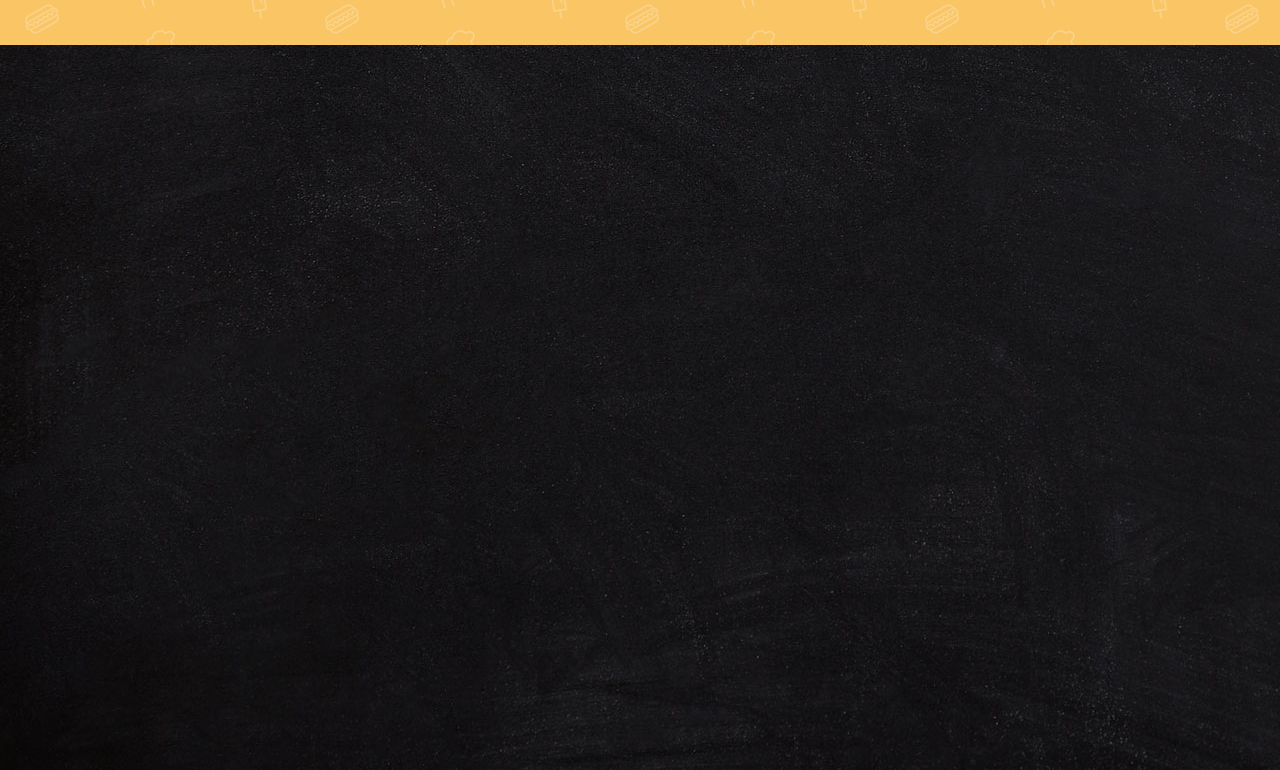
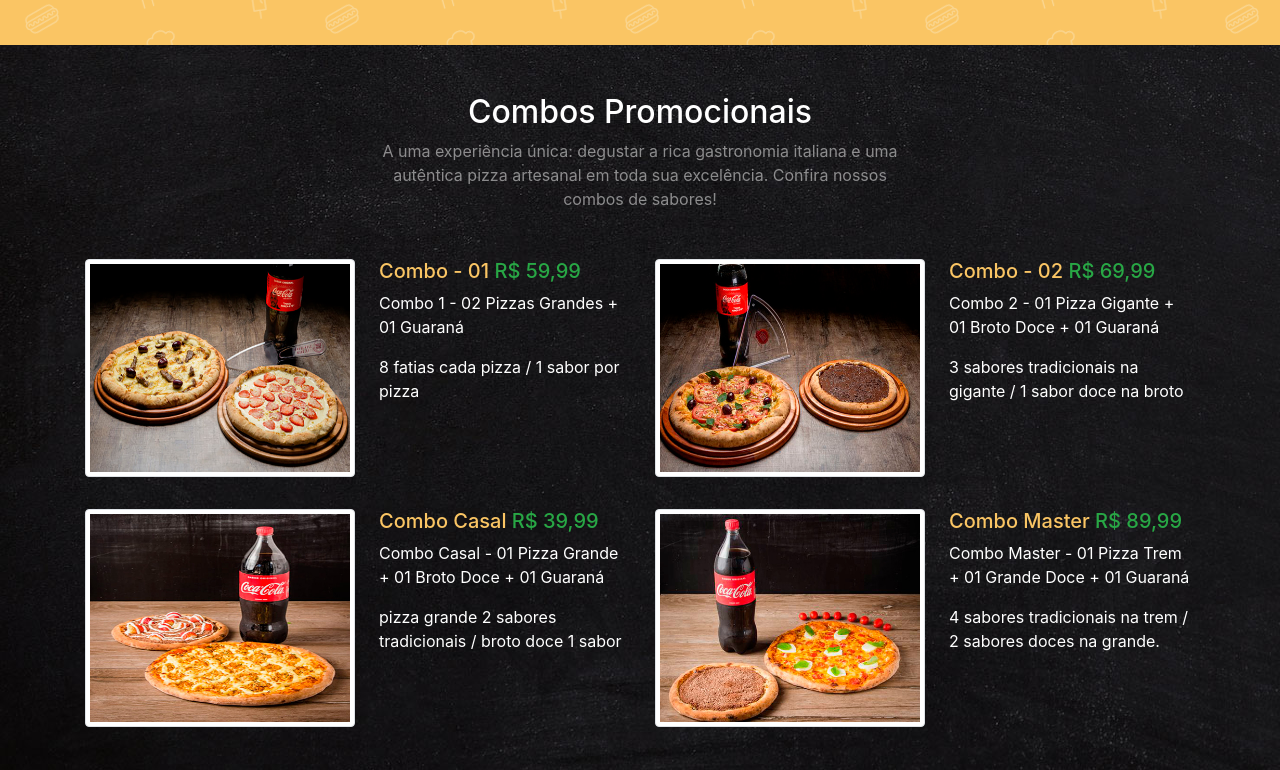
Before and after one commit to ArturdaSilvaRezende/Pizza-Delicious-project-started, a website built with webpack: page src/index.html in a window 1280 px wide. Shown: the part 1668-2438 px from the top of the page. Built offline with nearby package versions, Linux system fonts and the light colour scheme; a web font is replaced by a local one.

Commit message:
Finished main-our-combo is responsive

```diff
--- /dev/null
+++ b/src/assets/scss/_main-our-combo.scss
@@ -0,0 +1,40 @@
+#main-our-combo {
+  .main-our-combo-title {
+    p {
+      width: 50%;
+    }
+  }
+  .container {
+    .row {
+      figure {
+        img {
+          width: 50%;
+        }
+      }
+    }
+  }
+
+  @media screen and (max-width: 992px) {
+    .main-our-combo-title {
+      p {
+        width: 100%;
+      }
+    }
+    .container {
+      .row {
+        figure {
+          align-items: center;
+          flex-direction: column;
+          img {
+            width: 100%;
+          }
+
+          figcaption {
+            margin: 20px 0;
+            font-size: 0.9rem;
+          }
+        }
+      }
+    }
+  }
+}
--- a/src/assets/scss/main.scss
+++ b/src/assets/scss/main.scss
@@ -7,3 +7,4 @@
 @import "main-contact";
 @import "main-about";
 @import "main-our-services";
+@import "main-our-combo";
--- a/src/index.html
+++ b/src/index.html
@@ -243,6 +243,69 @@
                 </div>
 
             </section><!-- our services -->
+
+            <section id="main-our-combo" class="overflow-hidden">
+
+                <div class="container mt-5 mb-5 text-center main-our-combo-title">
+                    <h2 class="text-white">Combos Promocionais</h2>
+                    <p class="text-white-50 m-auto">A uma experiência única: degustar a rica gastronomia italiana e
+                        uma autêntica pizza artesanal em toda sua excelência. Confira nossos combos de sabores! </p>
+                </div><!-- title -->
+
+                <div class="container">
+                    <div class="row ">
+
+                        <figure class="col-md-6 d-flex">
+                            <img class="d-block img-thumbnail" src="assets/img/combo-01.jpg"
+                                alt="Combo 1 - 02 Pizzas Grandes + 01 Guaraná">
+                            <figcaption class="d-flex flex-column pl-4">
+                                <h5 class="color-orange">Combo - 01 <span class="text-success">R$ 59,99</span></h5>
+                                <span class="text-white mb-3">Combo 1 - 02 Pizzas Grandes + 01 Guaraná</span>
+                                <span class="text-white">8 fatias cada pizza / 1 sabor por pizza</span>
+                            </figcaption>
+                        </figure>
+                        <figure class="col-md-6 d-flex">
+                            <img class="d-block img-thumbnail" src="assets/img/combo-02.jpg" alt="Combo 2 - 01 Pizza Gigante + 01 Broto Doce + 01
+                            Guaraná">
+                            <figcaption class="d-flex flex-column pl-4">
+                                <h5 class="color-orange">Combo - 02 <span class="text-success">R$ 69,99</span></h5>
+                                <span class="text-white mb-3">Combo 2 - 01 Pizza Gigante + 01 Broto Doce + 01
+                                    Guaraná</span>
+                                <span class="text-white">3 sabores tradicionais na gigante / 1 sabor doce na
+                                    broto</span>
+                            </figcaption>
+                        </figure>
+
+                    </div>
+
+                    <div class="row mt-3">
+
+                        <figure class="col-md-6 d-flex">
+                            <img class="d-block img-thumbnail" src="assets/img/combo-03.jpg" alt="Combo Casal - Pizza Grande + 01 Broto Doce + 01
+                            Guaraná">
+                            <figcaption class="d-flex flex-column pl-4">
+                                <h5 class="color-orange">Combo Casal <span class="text-success">R$ 39,99</span></h5>
+                                <span class="text-white mb-3">Combo Casal - 01 Pizza Grande + 01 Broto Doce + 01
+                                    Guaraná</span>
+                                <span class="text-white">pizza grande 2 sabores tradicionais / broto doce 1 sabor</span>
+                            </figcaption>
+                        </figure>
+                        <figure class="col-md-6 d-flex">
+                            <img class="d-block img-thumbnail" src="assets/img/combo-04.jpg" alt="Italian-Pizza">
+                            <figcaption class="d-flex flex-column pl-4">
+                                <h5 class="color-orange">Combo Master <span class="text-success">R$ 89,99</span></h5>
+                                <span class="text-white mb-3">Combo Master - 01 Pizza Trem + 01 Grande Doce + 01
+                                    Guaraná</span>
+                                <span class="text-white">4 sabores tradicionais na trem / 2 sabores doces na
+                                    grande.</span>
+                            </figcaption>
+                        </figure>
+
+                    </div>
+                </div>
+
+
+            </section><!-- italian tradition -->
         </main>
     </div>
 
```
Also changed, not shown: src/assets/js/img-routes.js (+7 -1 lines), src/assets/img/combo-01.jpg (added), src/assets/img/combo-02.jpg (added), src/assets/img/combo-03.jpg (added), src/assets/img/combo-04.jpeg (added), src/assets/img/combo-04.jpg (added), src/assets/img/pizza-1.jpg (added), src/assets/img/pizza-2.jpg (added).
